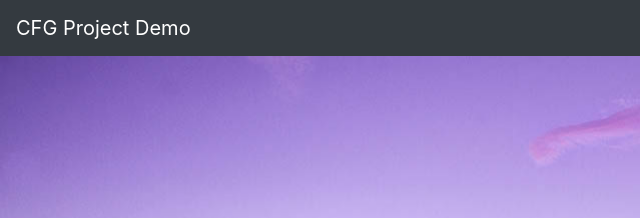
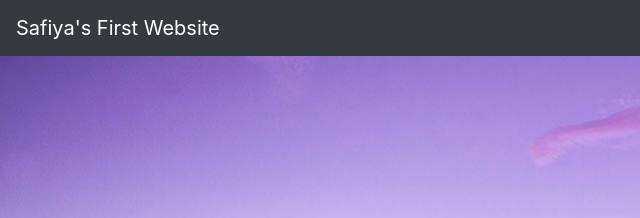
Before and after one commit to safiyasharif/cfg-session-7, a plain HTML site: page mock_project_demo-master/index.html in a window 1280 px wide. Shown: the top 218 px of the page, 0-640 px from the left. Drawn offline with nearby package versions, Linux system fonts and the light colour scheme.

Commit message:
Update index.html

```diff
--- a/mock_project_demo-master/index.html
+++ b/mock_project_demo-master/index.html
@@ -20,7 +20,7 @@
     <!-- use the "fixed-top" bootstrap class to fix the nav bar to the top of page.
          BUT, remember to add enough padding to the top of the <body> -->
     <nav class="navbar navbar-expand-md navbar-dark bg-dark fixed-top">
-      <a class="navbar-brand" href="./index.html">CFG Project Demo</a>
+      <a class="navbar-brand" href="./index.html">Safiya's First Website </a>
 
       <button class="navbar-toggler" type="button" data-toggle="collapse" data-target="#navbarsExampleDefault" aria-controls="navbarsExampleDefault" aria-expanded="false" aria-label="Toggle navigation">
         <span class="navbar-toggler-icon"></span>
```
